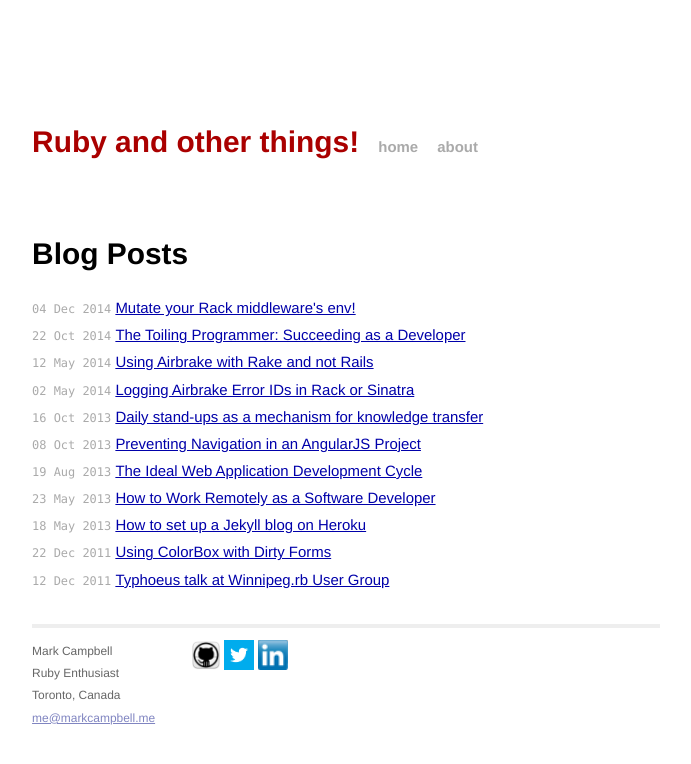
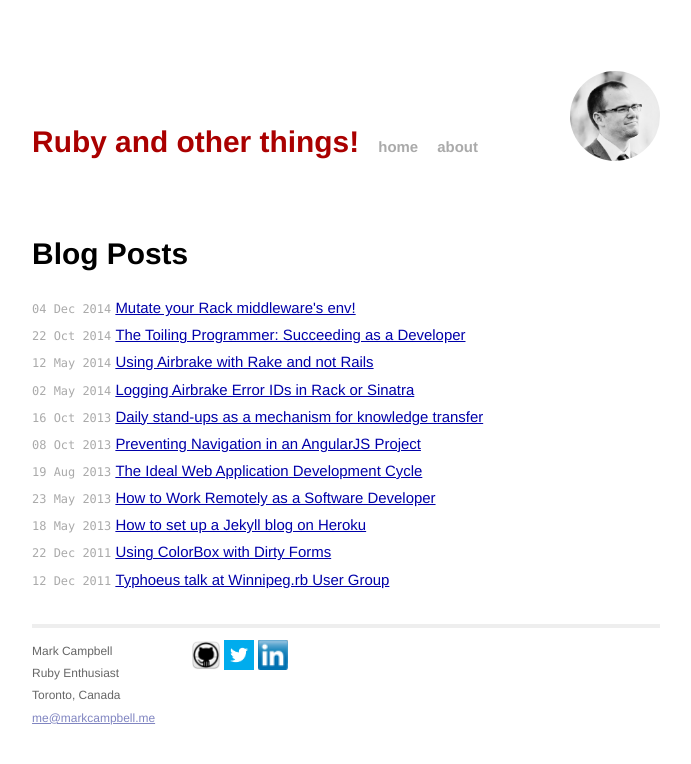
Before and after one commit to Nitrodist/markcampbell.me, a Jekyll site: the page built from index.html, in a window 1280 px wide. Shown: the top 764 px of the page, without its empty margins (294-985 px from the left). Built offline with Jekyll 4.4.1, drawn with Linux system fonts in a browser that asks for light colours.

Commit message:
Add my photo and clean up css for contact images

```diff
--- a/_layouts/default.html
+++ b/_layouts/default.html
@@ -23,6 +23,7 @@
               <h1 class="title"><a href="/">{{ site.name }}</a></h1>
               <a class="extra" href="/">home</a>
               <a class="extra" href="/about.html">about</a>
+              <div class="circular headshot"></div>
             </div>
 
                 {{ content }}
@@ -38,9 +39,9 @@
               </div>
               <div class="contact">
                 <p>
-                  <a href="http://github.com/Nitrodist/"><img alt="github logo" src="/images/github.png" width="30" height="30" style="vertical-align: middle; width: 30px; height: 30px;" /></a>
-                  <a href="http://twitter.com/Nitrodist"><img alt="twitter logo" src="/images/twitter.png" width="30" height="30" style="vertical-align: middle; width: 30px; height: 30px;" /></a>
-                  <a href="http://ca.linkedin.com/pub/mark-campbell/33/856/818"><img alt="linked-in logo" src="/images/linkedin.png" width="30" height="30" style="vertical-align: middle; width: 30px; height: 30px;" /></a>
+                  <a href="http://github.com/Nitrodist/"><img alt="github logo" src="/images/github.png" class="contact_image" /></a>
+                  <a href="http://twitter.com/Nitrodist"><img alt="twitter logo" src="/images/twitter.png" class="contact_image" /></a>
+                  <a href="http://ca.linkedin.com/pub/mark-campbell/33/856/818"><img alt="linked-in logo" src="/images/linkedin.png" class="contact_image" /></a>
                 </p>
               </div>
             </div>
--- a/css/main.css
+++ b/css/main.css
@@ -134,6 +134,26 @@ ul.posts span {
   border: 0;
 }
 
+.circular {
+  width: 90px;
+  height: 90px;
+  border-radius: 45px;
+  -webkit-border-radius: 45px;
+  -moz-border-radius: 45px;
+}
+
+.headshot {
+  background: url(/images/headshot.jpg) no-repeat;
+  background-size: 100% 100%;
+  float: right;
+}
+
+.contact_image {
+  vertical-align: middle;
+  width: 30px;
+  height: 30px;
+}
+
 /*****************************************************************************/
 /*
 /* Posts
```
Also changed, not shown: images/headshot.jpg (added).
